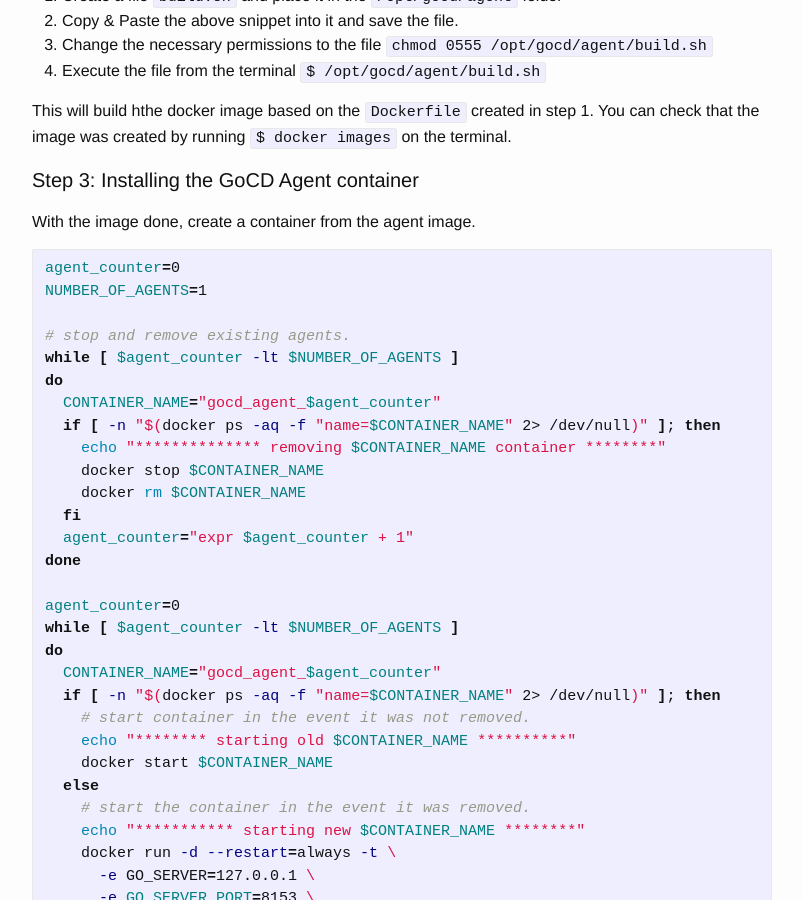
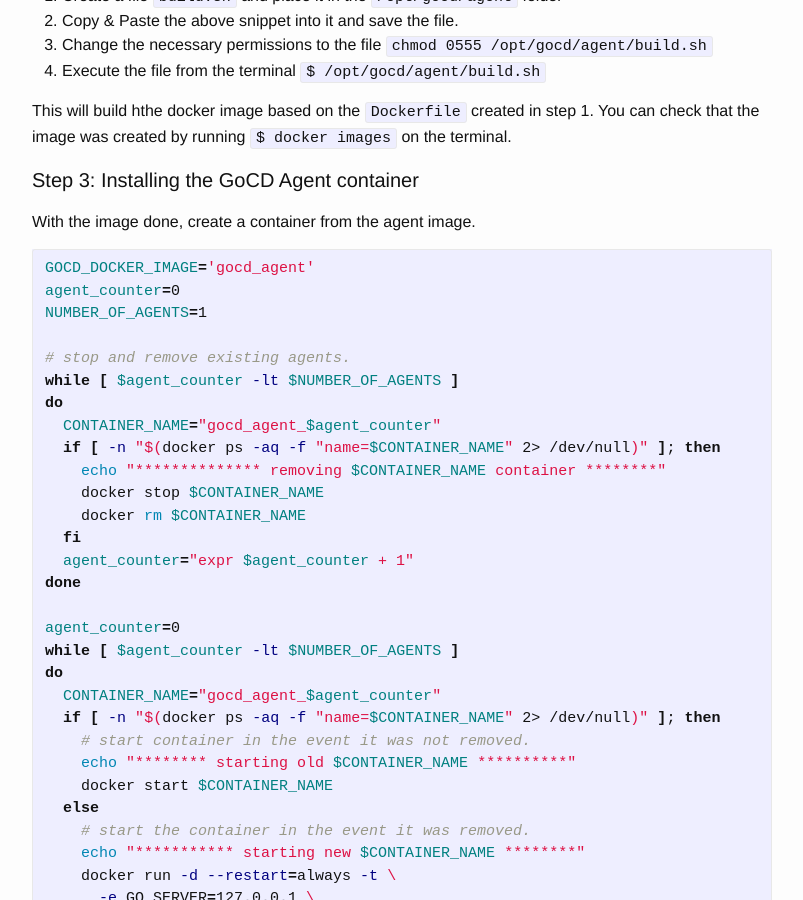
Before and after one commit to ctumwebaze/ctumwebaze.github.io, a Jekyll site: the page built from _posts/2016-03-21-containerized-continuous-delivery-with-gocd-android-playstore-p1.md, in a window 1280 px wide and 900 px high, scrolled down 6893 px. Shown: the whole window, without its empty margins (238-1041 px from the left). Built offline with Jekyll 4.4.1, drawn with Linux system fonts in a browser that asks for light colours; comment, search, counter and statistics services are not loaded.

Commit message:
fixes docker run script for the gocd agent.

````diff
--- a/_posts/2016-03-21-containerized-continuous-delivery-with-gocd-android-playstore-p1.md
+++ b/_posts/2016-03-21-containerized-continuous-delivery-with-gocd-android-playstore-p1.md
@@ -263,6 +263,7 @@
 With the image done, create a container from the agent image.
 
 ```bash
+GOCD_DOCKER_IMAGE='gocd_agent'
 agent_counter=0
 NUMBER_OF_AGENTS=1
 
````
